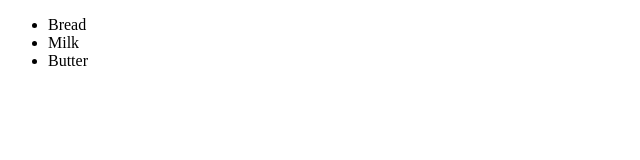
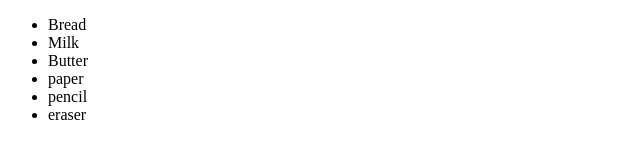
Before and after one commit to tessavp/practice2, a plain HTML site: page index.html in a window 1280 px wide. Shown: the whole page, without its empty margins (0-640 px from the left). Drawn offline with Linux system fonts and the light colour scheme.

Commit message:
added paper pencil and eraser

```diff
--- a/index.html
+++ b/index.html
@@ -11,6 +11,9 @@
         <li>Bread</li>
         <li>Milk</li>
         <li>Butter</li>
+        <li>paper</li>
+        <li>pencil</li>
+        <li>eraser</li>
     </ul>
 </body>
 </html>
```
